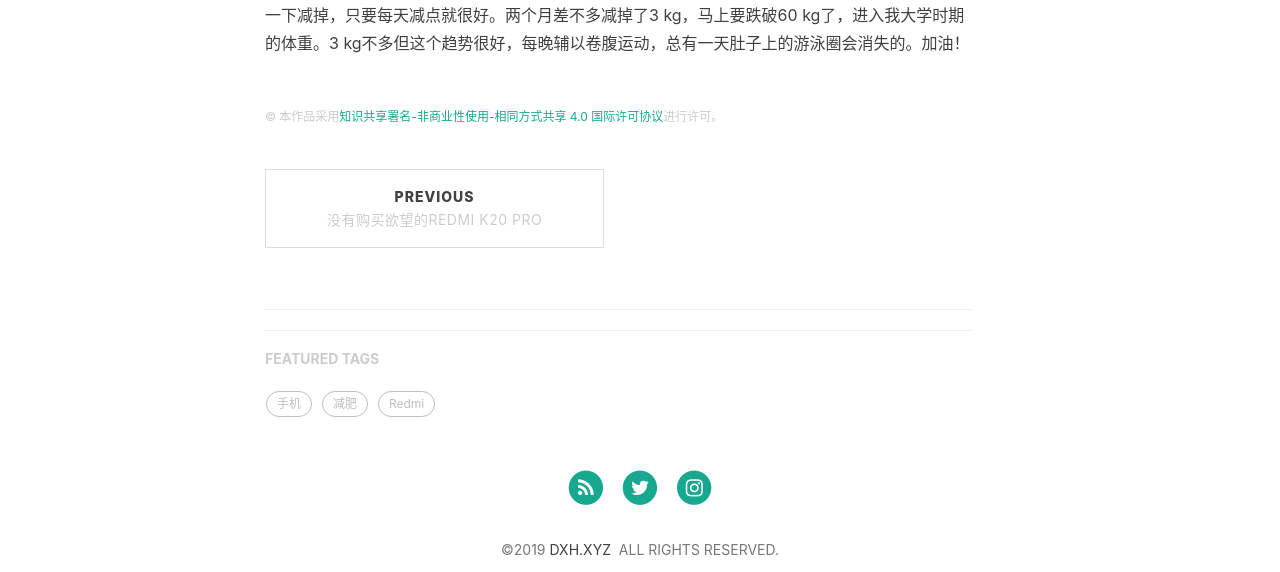
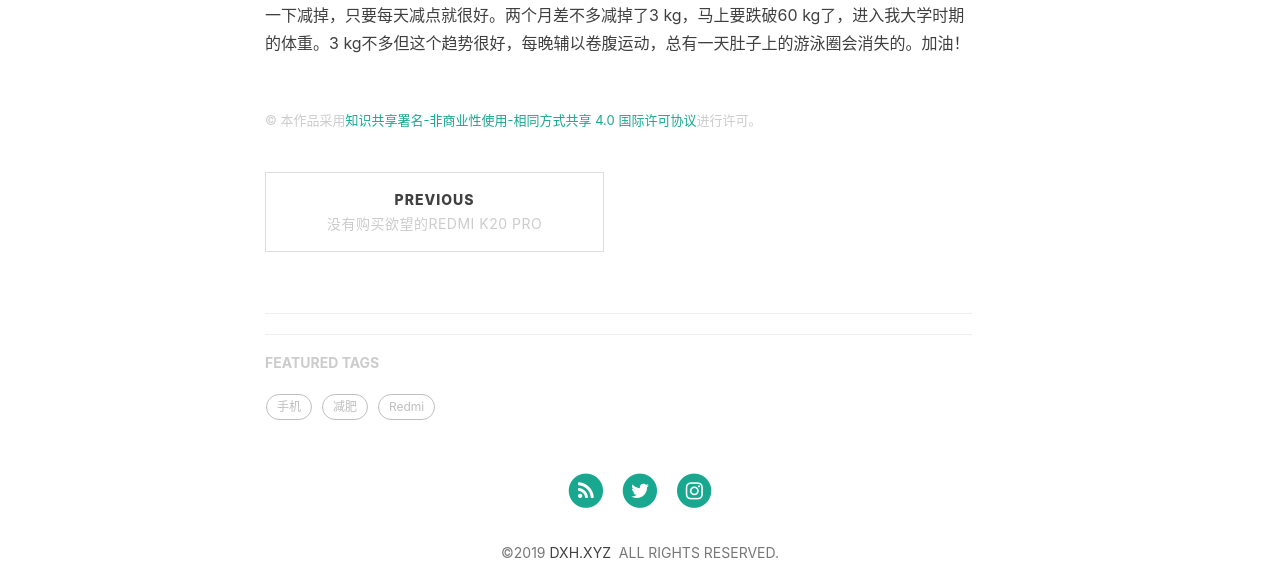
Before and after one commit to Devinteng/blog2, a Jekyll site: the page built from _posts/2019-06-20-减肥两个月.md, in a window 1280 px wide. Shown: the part 1797-2369 px from the top of the page. Built offline with Jekyll 4.4.1, drawn with Linux system fonts in a browser that asks for light colours; nearby versions of some CDN libraries; comment, search, counter and statistics services are not loaded.

Commit message:
Update post.html

```diff
--- a/_layouts/post.html
+++ b/_layouts/post.html
@@ -18,7 +18,7 @@
                 post-container">
 
 				{{ content }}
-		    <div style="font-size:12px;color:#ccc">
+		    <div style="font-size:13px;color:#ccc">
 			 <a rel="license" href="http://creativecommons.org/licenses/by-nc-sa/4.0/"></a><br />© 本作品采用<a rel="license" href="http://creativecommons.org/licenses/by-nc-sa/4.0/">知识共享署名-非商业性使用-相同方式共享 4.0 国际许可协议</a>进行许可。
                     </div>
 
```
